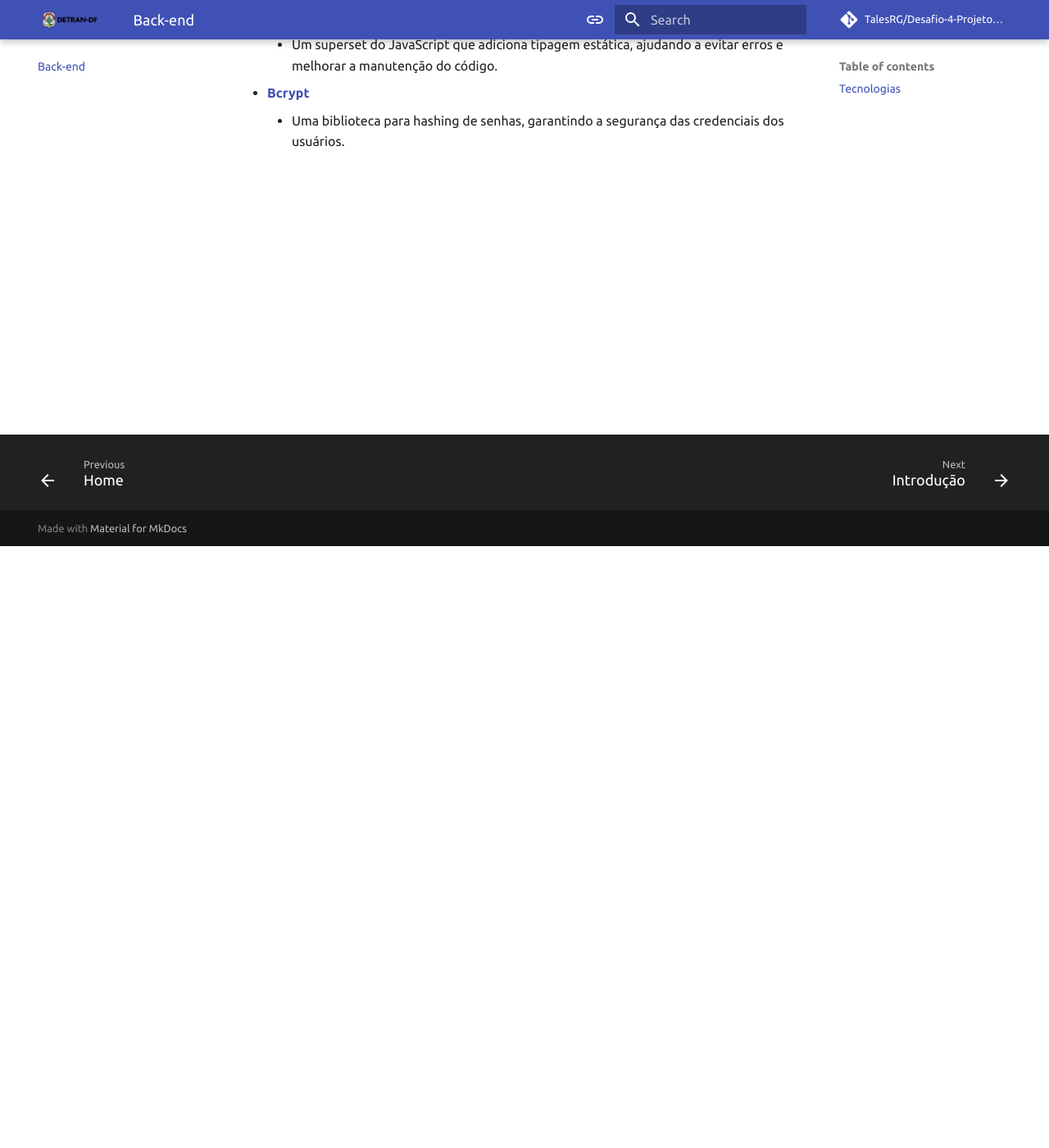
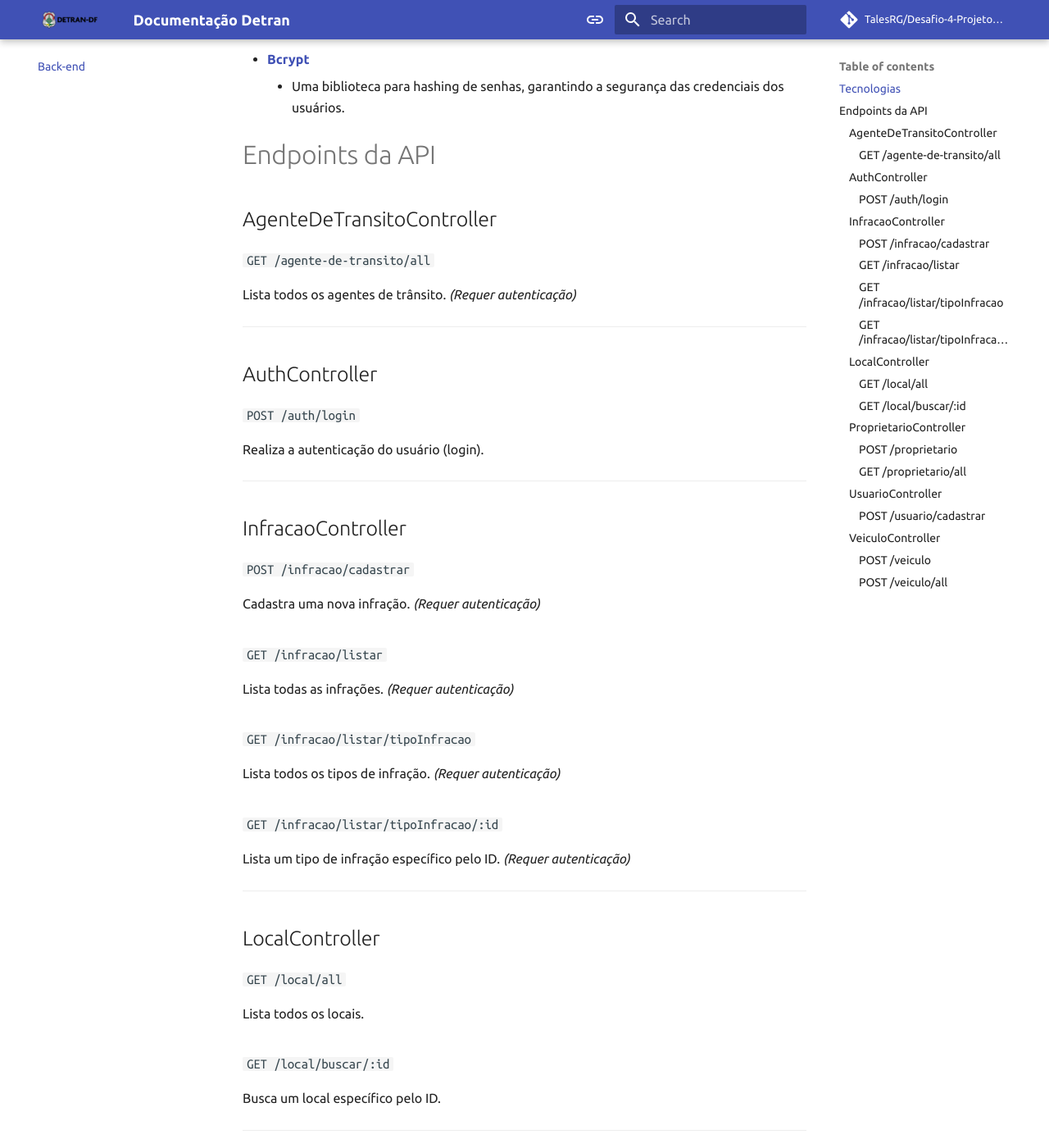
Before and after one commit to TalesRG/Desafio-4-Projeto-Final, an MkDocs documentation site: the page built from docs/back-end/index.md, in a window 1280 px wide and 1400 px high, scrolled down 734 px. Shown: the whole window at 82% size. Built offline with MkDocs 1.6.1 and Material for MkDocs 9.7.7, drawn with Linux system fonts in a browser that asks for light colours; comment, search, counter and statistics services are not loaded; some of the changed text lies outside the part shown.

Commit message:
docs: updating docs

```diff
--- a/docs/back-end/index.md
+++ b/docs/back-end/index.md
@@ -1,6 +1,3 @@
-
-
-
 ## Tecnologias
 
 - **[NestJS](https://docs.nestjs.com/)**
@@ -17,3 +14,71 @@
     - Um superset do JavaScript que adiciona tipagem estática, ajudando a evitar erros e melhorar a manutenção do código.
 - **[Bcrypt](https://www.npmjs.com/package/bcrypt)**
     - Uma biblioteca para hashing de senhas, garantindo a segurança das credenciais dos usuários.
+
+
+# Endpoints da API
+
+## AgenteDeTransitoController
+
+### `GET /agente-de-transito/all`
+Lista todos os agentes de trânsito. *(Requer autenticação)*
+
+---
+
+## AuthController
+
+### `POST /auth/login`
+Realiza a autenticação do usuário (login).
+
+---
+
+## InfracaoController
+
+### `POST /infracao/cadastrar`
+Cadastra uma nova infração. *(Requer autenticação)*
+
+### `GET /infracao/listar`
+Lista todas as infrações. *(Requer autenticação)*
+
+### `GET /infracao/listar/tipoInfracao`
+Lista todos os tipos de infração. *(Requer autenticação)*
+
+### `GET /infracao/listar/tipoInfracao/:id`
+Lista um tipo de infração específico pelo ID. *(Requer autenticação)*
+
+---
+
+## LocalController
+
+### `GET /local/all`
+Lista todos os locais.
+
+### `GET /local/buscar/:id`
+Busca um local específico pelo ID.
+
+---
+
+## ProprietarioController
+
+### `POST /proprietario`
+Cadastra um novo proprietário. *(Requer autenticação)*
+
+### `GET /proprietario/all`
+Lista todos os proprietários. *(Requer autenticação)*
+
+---
+
+## UsuarioController
+
+### `POST /usuario/cadastrar`
+Cadastra um novo usuário.
+
+---
+
+## VeiculoController
+
+### `POST /veiculo`
+Cadastra um novo veículo. *(Requer autenticação)*
+
+### `POST /veiculo/all`
+Lista todos os veículos. *(Requer autenticação)*
```
